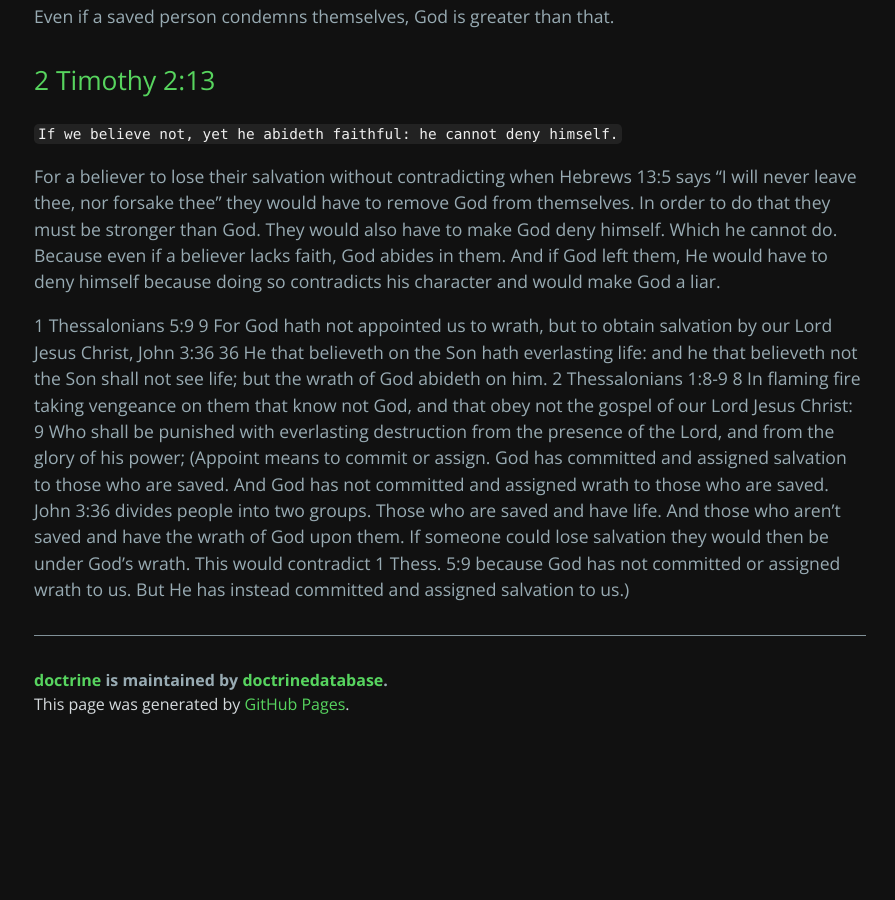
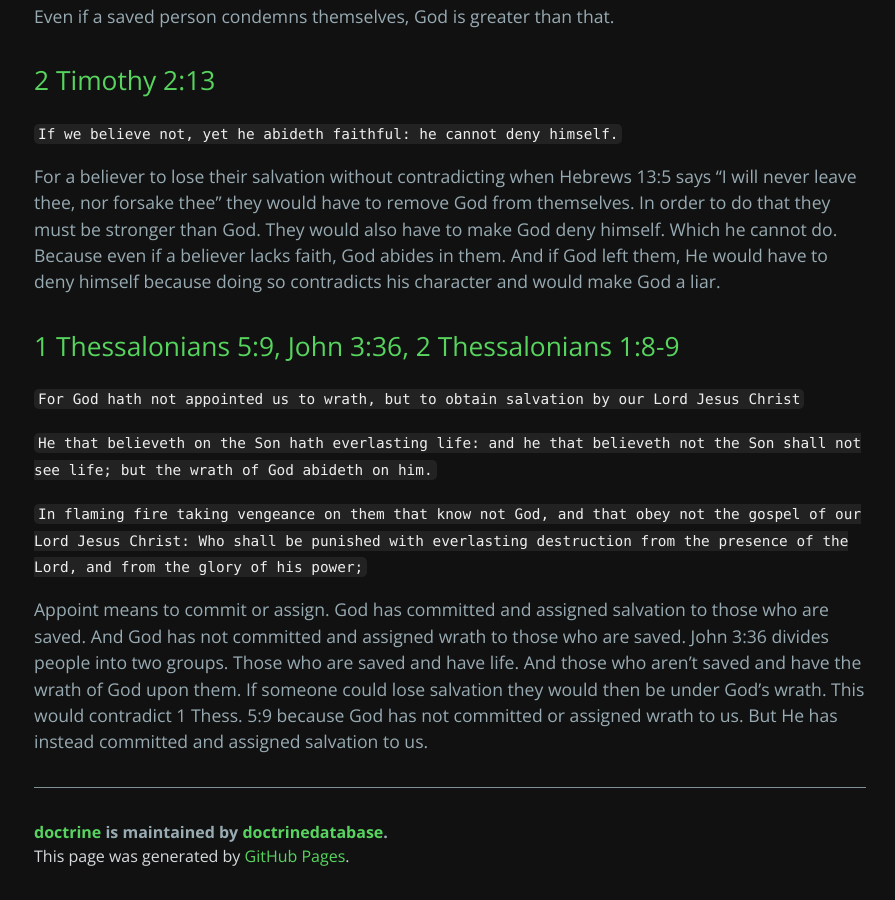
Before and after one commit to doctrinedatabase/doctrine, a Jekyll site: the page built from doctrines/osas.md, in a window 1280 px wide and 900 px high, scrolled down 2015 px. Shown: the whole window, without its empty margins (190-1085 px from the left). Built offline with Jekyll 4.4.1, drawn with Linux system fonts in a browser that asks for light colours; before the commit the page ends 2763 px from its top, so only the background shows below that.

Commit message:
Update osas.md

````diff
--- a/doctrines/osas.md
+++ b/doctrines/osas.md
@@ -48,4 +48,11 @@ Even if a saved person condemns themselves, God is greater than that.
 
 For a believer to lose their salvation without contradicting when Hebrews 13:5 says "I will never leave thee, nor forsake thee" they would have to remove God from themselves. In order to do that they must be stronger than God. They would also have to make God deny himself. Which he cannot do. Because even if a believer lacks faith, God abides in them. And if God left them, He would have to deny himself because doing so contradicts his character and would make God a liar.
 
-1 Thessalonians 5:9 9 For God hath not appointed us to wrath, but to obtain salvation by our Lord Jesus Christ, John 3:36 36 He that believeth on the Son hath everlasting life: and he that believeth not the Son shall not see life; but the wrath of God abideth on him. 2 Thessalonians 1:8-9 8 In flaming fire taking vengeance on them that know not God, and that obey not the gospel of our Lord Jesus Christ: 9 Who shall be punished with everlasting destruction from the presence of the Lord, and from the glory of his power; (Appoint means to commit or assign. God has committed and assigned salvation to those who are saved. And God has not committed and assigned wrath to those who are saved. John 3:36 divides people into two groups. Those who are saved and have life. And those who aren't saved and have the wrath of God upon them. If someone could lose salvation they would then be under God's wrath. This would contradict 1 Thess. 5:9 because God has not committed or assigned wrath to us. But He has instead committed and assigned salvation to us.)
+## 1 Thessalonians 5:9, John 3:36, 2 Thessalonians 1:8-9
+```For God hath not appointed us to wrath, but to obtain salvation by our Lord Jesus Christ```
+
+```He that believeth on the Son hath everlasting life: and he that believeth not the Son shall not see life; but the wrath of God abideth on him.```
+
+```In flaming fire taking vengeance on them that know not God, and that obey not the gospel of our Lord Jesus Christ:  Who shall be punished with everlasting destruction from the presence of the Lord, and from the glory of his power;```
+
+Appoint means to commit or assign. God has committed and assigned salvation to those who are saved. And God has not committed and assigned wrath to those who are saved. John 3:36 divides people into two groups. Those who are saved and have life. And those who aren't saved and have the wrath of God upon them. If someone could lose salvation they would then be under God's wrath. This would contradict 1 Thess. 5:9 because God has not committed or assigned wrath to us. But He has instead committed and assigned salvation to us.
````
